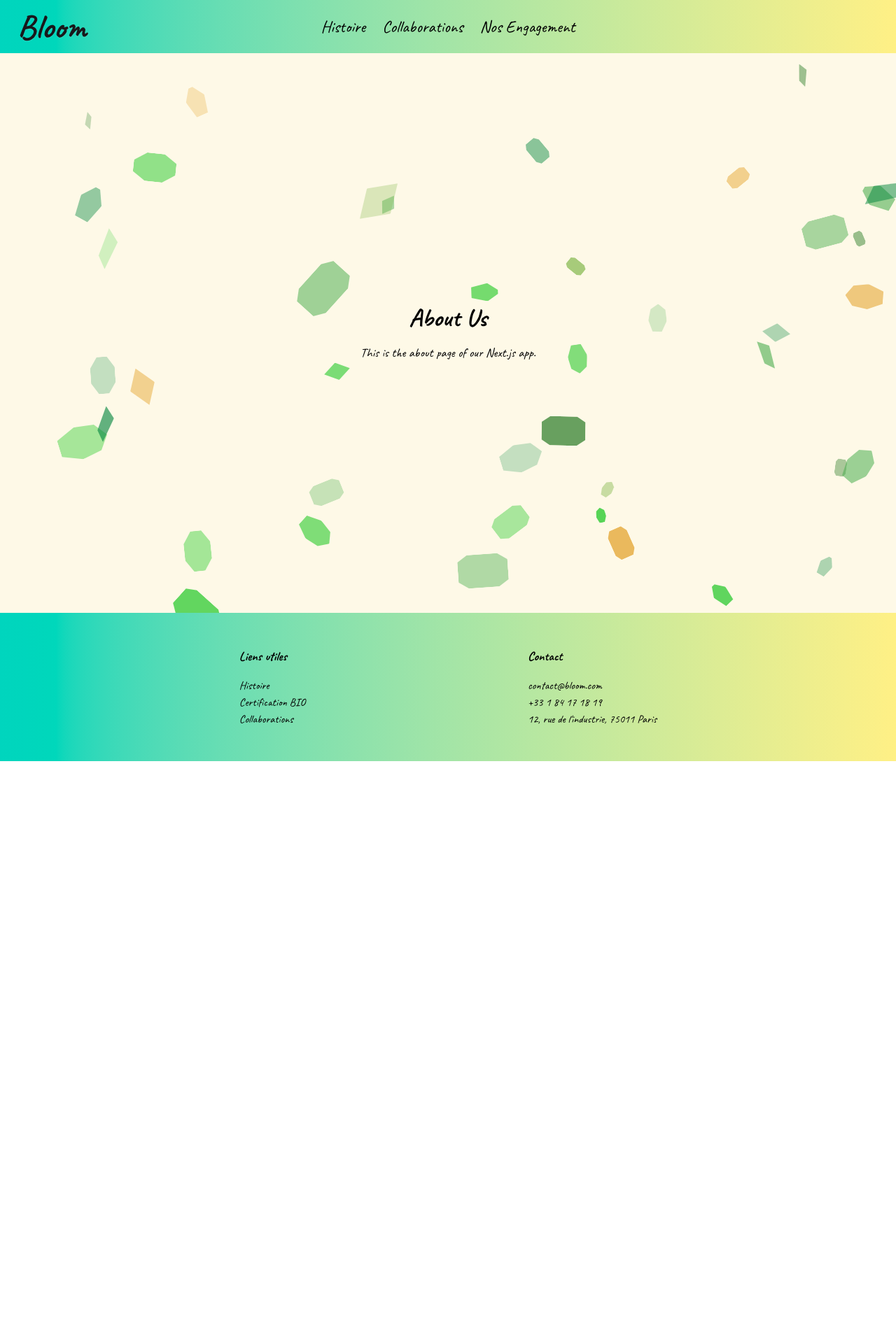
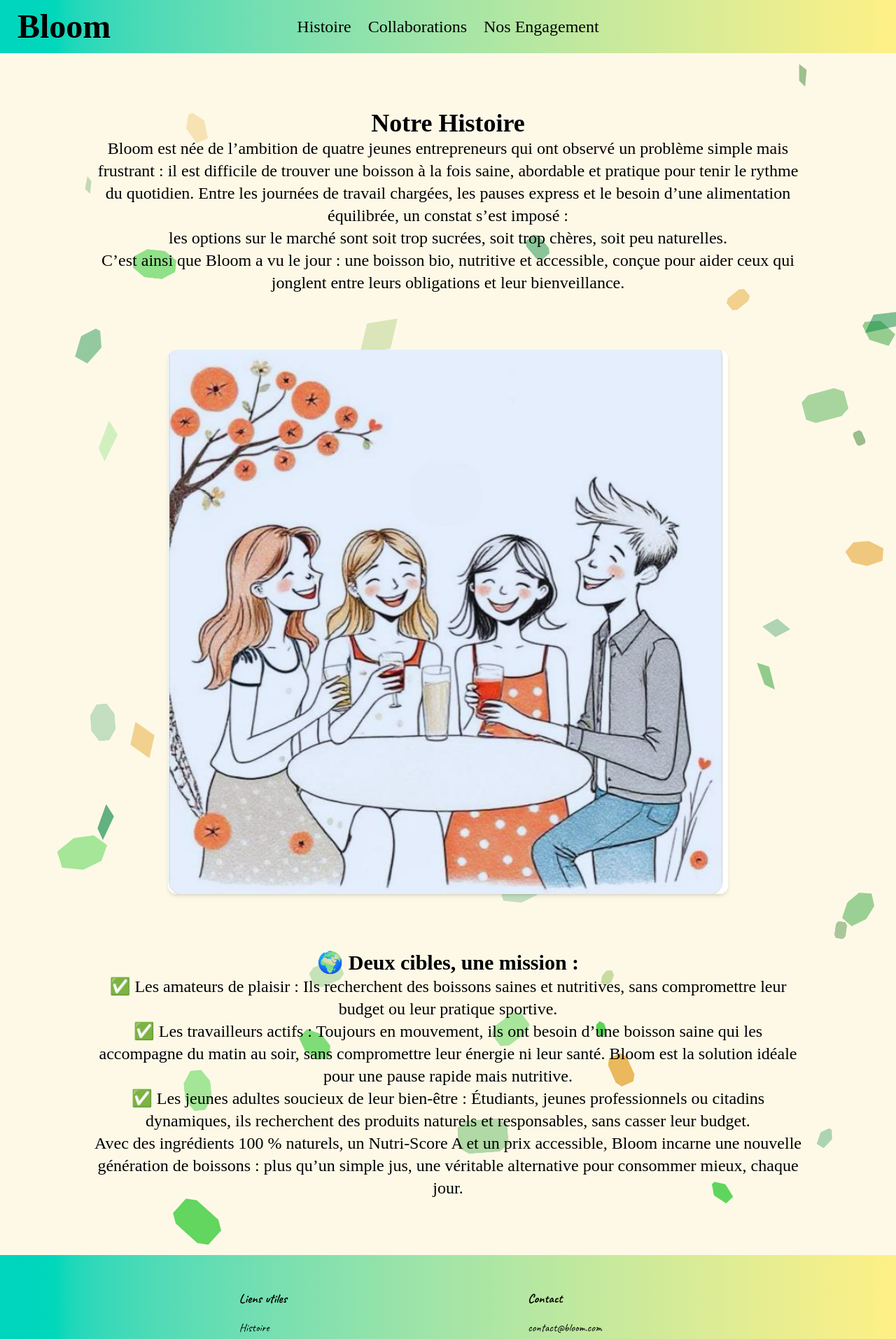
Before and after one commit to LnZ-11/Bloom_Website, a Next.js app: page /history in a window 1280 px wide. Shown: the top 1914 px of the page at 70% size. Before the commit the page ends 1088 px from the top, so only its background shows below. Built offline with nearby package versions, Linux system fonts and the light colour scheme.

Commit message:
adding content to history page

```diff
--- a/app/components/navbar.tsx
+++ b/app/components/navbar.tsx
@@ -2,7 +2,7 @@
 
 export default function Navbar(){
     return(
-<div className="navbar bg-gradient-to-r from-teal-400 to-yellow-200 shadow-sm font-[caveat] text-black">
+<div className="navbar bg-gradient-to-r from-teal-400 to-yellow-200 shadow-sm font-[noruto] text-black">
   <div className="navbar-start">
     <div className="dropdown">
       <div tabIndex={0} role="button" className="btn btn-ghost lg:hidden">
--- a/app/history/page.tsx
+++ b/app/history/page.tsx
@@ -1,10 +1,26 @@
 "use client";
+
+import Image from "next/image";
 
 export default function History() {
   return (
-    <div className="min-h-screen flex flex-col items-center justify-center">
-      <h1 className="text-4xl font-bold mb-4">About Us</h1>
-      <p className="text-lg">This is the about page of our Next.js app.</p>
+    <div className="min-h-screen flex flex-col items-center justify-center gap-20 my-20 text-2xl">
+    <div>
+      <h1 className="text-4xl font-bold text-center">Notre Histoire</h1>
+      <p>Bloom est née de l’ambition de quatre jeunes entrepreneurs qui ont observé un problème simple mais frustrant : il est difficile de trouver une boisson à la fois saine, abordable et pratique pour tenir le rythme du quotidien. Entre les journées de travail chargées, les pauses express et le besoin d’une alimentation équilibrée, un constat s’est imposé :  </p>
+      <p>les options sur le marché sont soit trop sucrées, soit trop chères, soit peu naturelles.</p>
+      <p>C’est ainsi que Bloom a vu le jour : une boisson bio, nutritive et accessible, conçue pour aider ceux qui jonglent entre leurs obligations et leur bienveillance.</p>
     </div>
-  );
+      <Image src="/Images/4Friends.jpg" alt="Bloom Juice" width={1200} height={800} className="object-contain rounded-xl shadow-md size-180 w-200 h-auto" priority  />
+     <div>
+      <h1 className="font-bold text-3xl">🌍 Deux cibles, une mission :</h1>
+      <ul>
+        <li>✅ Les amateurs de plaisir  : Ils recherchent des boissons saines et nutritives, sans compromettre leur budget ou leur pratique sportive.</li>
+        <li>✅ Les travailleurs actifs : Toujours en mouvement, ils ont besoin d’une boisson saine qui les accompagne du matin au soir, sans compromettre leur énergie ni leur santé. Bloom est la solution idéale pour une pause rapide mais nutritive.</li>
+        <li>✅ Les jeunes adultes soucieux de leur bien-être : Étudiants, jeunes professionnels ou citadins dynamiques, ils recherchent des produits naturels et responsables, sans casser leur budget.</li>
+      </ul>
+      <p>Avec des ingrédients 100 % naturels, un Nutri-Score A et un prix accessible, Bloom incarne une nouvelle génération de boissons : plus qu’un simple jus, une véritable alternative pour consommer mieux, chaque jour.</p>
+    </div>
+    </div>
+);
 }
--- a/app/layout.tsx
+++ b/app/layout.tsx
@@ -14,7 +14,7 @@
       <body className="h-auto w-full">
         <Navbar/>
         <LeafMotifBackground>
-        <main className="flex flex-col font-[Gochi Hand] w-full max-w-5xl mx-auto gap-4 h-auto justify-center font-[caveat] text-center text-black">
+        <main className="flex flex-col font-[Gochi Hand] w-full max-w-5xl mx-auto gap-4 h-auto justify-center font-[noruto] text-center text-black">
         {children}
         </main>
         </LeafMotifBackground>
--- a/package.json
+++ b/package.json
@@ -10,6 +10,7 @@
   },
   "dependencies": {
     "@fontsource/caveat": "^5.2.5",
+    "daisyui": "^5.0.9",
     "lucide-react": "^0.479.0",
     "next": "15.2.2",
     "react": "^19.0.0",
```
Also changed, not shown: public/Images/4Friends.jpg (added), 1 other file (tests, documents, lock files or other folders).
